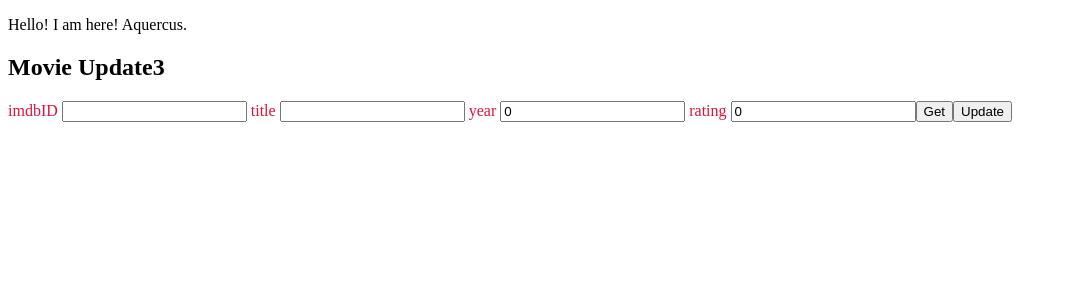
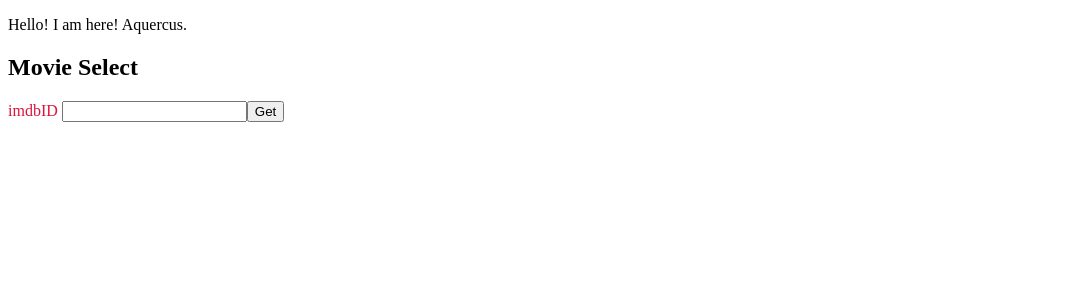
Before and after one commit to aquercus/angular-movies, an Angular app: page /select in a window 1280 px wide. Shown: the top 300 px of the page, without its empty margins (0-1067 px from the left). Built offline with nearby package versions, Linux system fonts and the light colour scheme.

Commit message:
routing added

```diff
--- a/src/app/app.component.html
+++ b/src/app/app.component.html
@@ -5,5 +5,6 @@
 <!--  <app-my-comp [name]="'Aquercus'"></app-my-comp>-->
 <!--  <app-my-comp [name]="'Yura'"></app-my-comp>-->
 <!--  <app-my-second-form></app-my-second-form>-->
-  <app-my-forth-form></app-my-forth-form>
+<!--  <app-my-forth-form></app-my-forth-form>-->
+<router-outlet></router-outlet>
 </p>
--- a/src/app/my-backend.service.ts
+++ b/src/app/my-backend.service.ts
@@ -6,6 +6,7 @@ import {Movie} from './movie';
   providedIn: 'root'
 })
 export class MyBackendService {
+  private _currentMovie: Movie;
 
   constructor(private httpClient : HttpClient) { }
 
@@ -28,4 +29,12 @@ export class MyBackendService {
       });
 
   };
+
+  get currentMovie(): Movie {
+    return this._currentMovie;
+  }
+
+  set currentMovie(value: Movie) {
+    this._currentMovie = value;
+  }
 }
--- a/src/app/my-forth-form/my-forth-form.component.ts
+++ b/src/app/my-forth-form/my-forth-form.component.ts
@@ -19,6 +19,13 @@ export class MyForthFormComponent implements OnInit {
               private myBackendService : MyBackendService) {}
 
   ngOnInit(): void {
+     let movie = this.myBackendService.currentMovie;
+     if (movie) {
+       this.imdbId = movie.imdbId;
+       this.title = movie.title;
+       this.year = movie.year;
+       this.rating = movie.rating;
+     }
   }
 
   get(): void{
--- /dev/null
+++ b/src/app/my-select-movie/my-select-movie.component.html
@@ -0,0 +1,4 @@
+<h2>Movie Select</h2>
+<app-my-input-field [label]="'imdbID'" [inputValue]="imdbId"  (outputValueEvent)="changeImdbId($event)"></app-my-input-field>
+
+<input type="button" value="Get" (click)="get()">
--- /dev/null
+++ b/src/app/my-select-movie/my-select-movie.component.ts
@@ -0,0 +1,51 @@
+import { Component, OnInit } from '@angular/core';
+import {HttpClient} from '@angular/common/http';
+import {MyBackendService} from '../my-backend.service';
+import {Movie} from '../movie';
+import {Router} from '@angular/router';
+
+@Component({
+  selector: 'app-my-select-movie',
+  templateUrl: './my-select-movie.component.html',
+  styleUrls: ['./my-select-movie.component.css']
+})
+export class MySelectMovieComponent implements OnInit {
+  imdbId : string = '';
+  title : string = '';
+  year : number = 0;
+  rating : number = 0;
+
+
+  constructor(private httpClient : HttpClient,
+              private myBackendService : MyBackendService,
+              private router: Router) {}
+
+
+  ngOnInit(): void {
+  }
+
+  get(): void{
+    console.log("Get button clicked");
+    let obs = this.myBackendService.get(this.imdbId);
+    //this.imdbId = this.inputImdbId.nativeElement.value;
+    console.log(this.imdbId);
+
+    obs.subscribe((movie : Movie) =>{
+      console.log(movie);
+      this.myBackendService.currentMovie = movie;
+      this.imdbId = movie.imdbId;
+      this.title = movie.title;
+      this.year = movie.year;
+      this.rating = movie.rating;
+      this.router.navigateByUrl('update');
+    })
+
+  }
+
+  changeImdbId(event: string)
+  {
+    console.log(event);
+    this.imdbId = event;
+  }
+
+}
```
Also changed, not shown: src/app/app-routing.module.ts (added, +18 -0 lines), src/app/app.module.ts (+6 -2 lines), src/app/my-select-movie/my-select-movie.component.css (added), 1 other file (tests, documents, lock files or other folders).
